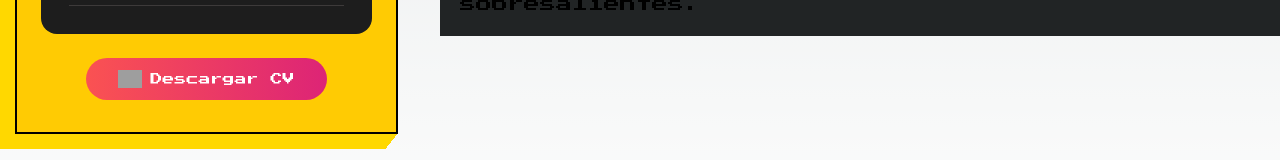
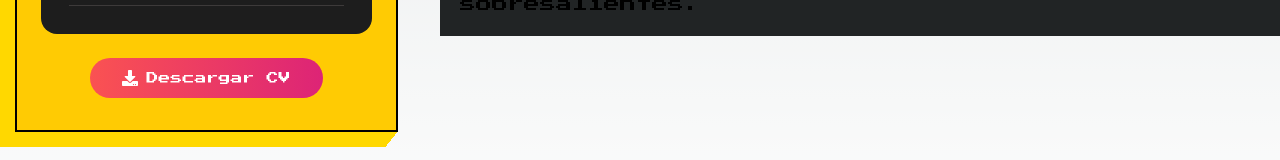
Before and after one commit to dsagredo/dsagredo.github.io, a Next.js app: page / in a window 1280 px wide. Shown: the part 720-880 px from the top of the page. Built offline with nearby package versions, Linux system fonts and the light colour scheme; grey boxes are pictures that could not be loaded.

Commit message:
feat(config): config next

```diff
--- a/next.config.js
+++ b/next.config.js
@@ -2,8 +2,10 @@
 const nextConfig = {
     reactStrictMode: true,
     images: {
-        domains: ['localhost', 'bostami-next.vercel.app', 'chaoocharles.dev'],
+        domains: ['localhost', 'bostami-next.vercel.app'],
     },
+    basePath: '/dsagredog',
+    assetPrefix: '/dsagredog',
 };
 
 module.exports = nextConfig;
--- a/src/components/sidebar/Sidebar.js
+++ b/src/components/sidebar/Sidebar.js
@@ -2,6 +2,7 @@ import React from 'react';
 import Image from 'next/image';
 import { FaLinkedinIn } from 'react-icons/fa';
 import { IoLogoWhatsapp, IoMailOutline } from 'react-icons/io5';
+import { FaDownload } from 'react-icons/fa';
 import myperfile from '../../img/perfile.png';
 
 const Sidebar = () => {
@@ -70,14 +71,9 @@ const Sidebar = () => {
                     download="#"
                     className="inline-flex items-center bg-gradient-to-r from-[#FA5252] to-[#DD2476] px-8 py-3 text-xs text-white rounded-[35px] mt-6"
                 >
-                    <Image
-                        src="https://bostami-next.vercel.app/images/download.png"
-                        alt="icon"
-                        width="0"
-                        height="0"
-                        sizes="1vw"
-                        className="mr-2 w-6 h-auto"
-                    />
+                    <div className="mr-2">
+                        <FaDownload className="text-base" />
+                    </div>
                     Descargar CV
                 </a>
             </div>
```
